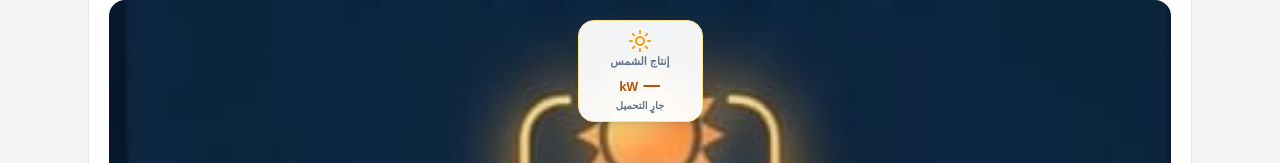
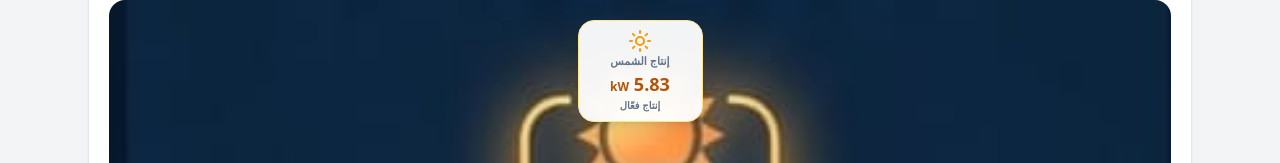
Before and after one commit to mahmoudbir-glitch/Shamsak, a Next.js app: page / in a window 1280 px wide. Shown: the part 178-341 px from the top of the page. Built offline with nearby package versions, Linux system fonts and the light colour scheme.

Commit message:
feat: pass live energy data to solar hero

```diff
--- a/src/app/page.tsx
+++ b/src/app/page.tsx
@@ -15,14 +15,9 @@ export default function DashboardPage() {
 
   const load = async () => {
     setRefreshing(true);
-    try {
-      setData(await getEnergyAdapter().getSnapshot());
-      setError(false);
-    } catch {
-      setError(true);
-    } finally {
-      setRefreshing(false);
-    }
+    try { setData(await getEnergyAdapter().getSnapshot()); setError(false); }
+    catch { setError(true); }
+    finally { setRefreshing(false); }
   };
 
   useEffect(() => {
@@ -35,7 +30,7 @@ export default function DashboardPage() {
   const age = data ? Math.max(0, Math.round((Date.now() - new Date(data.timestamp).getTime()) / 60000)) : 0;
 
   return <div className="space-y-4 sm:space-y-5">
-    <SolarHero />
+    <SolarHero data={data} />
     <div className="flex items-start justify-between gap-3">
       <div><p className="text-xs font-bold text-blue-600">شمسك</p><h1 className="mt-1 text-2xl font-extrabold">حالة الطاقة الآن</h1><p className="mt-1 text-sm text-slate-500">تدفق الطاقة بين الشمس والمنزل والبطارية والشبكة.</p></div>
       <button onClick={load} disabled={refreshing} aria-label="تحديث البيانات" className="flex items-center gap-2 rounded-xl border border-slate-200 bg-white px-3 py-2 text-sm font-bold shadow-sm"><RefreshCw size={16} className={refreshing ? "animate-spin" : ""}/> تحديث</button>
```
